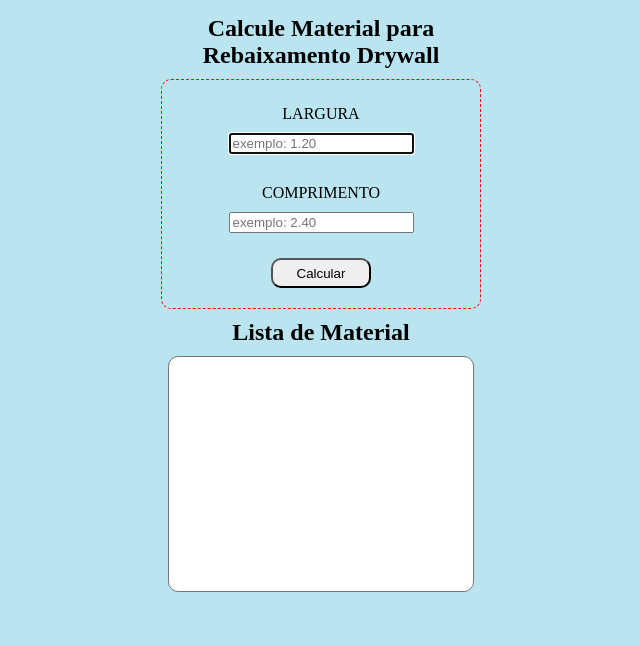
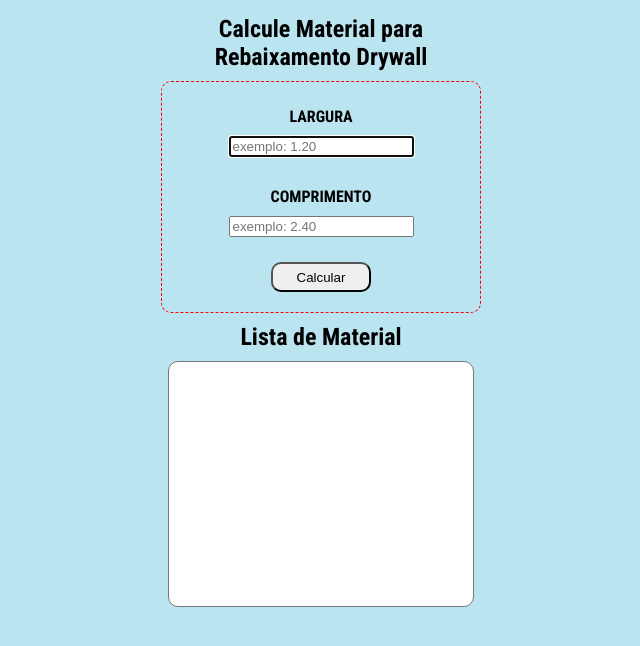
Before and after one commit to wurias/calculadoraDrywall, a plain HTML site: page index.html in a window 1280 px wide. Shown: the whole page, without its empty margins (324-964 px from the left). Drawn offline with Linux system fonts and the light colour scheme.

Commit message:
fase de teste

```diff
--- a/index.html
+++ b/index.html
@@ -5,6 +5,9 @@
     <meta http-equiv="X-UA-Compatible" content="IE=edge">
     <meta name="viewport" content="width=device-width, initial-scale=1.0">
     <link rel="stylesheet" href="style.css">
+    <link rel="preconnect" href="https://fonts.googleapis.com">
+	<link rel="preconnect" href="https://fonts.gstatic.com" crossorigin>
+	<link href="https://fonts.googleapis.com/css2?family=Roboto+Condensed:wght@400;700&display=swap" rel="stylesheet">
     <title>Calcula Drywall</title>
 </head>
 <body>
--- a/style.css
+++ b/style.css
@@ -2,6 +2,7 @@
     margin: 5px;
 }
 body {
+    font-family: 'Roboto Condensed', sans-serif;
     background: rgba(122, 204, 224, 0.514);
     width: 100%;
     text-align: center;
@@ -21,6 +22,7 @@ body {
     border-style: dashed;
     border-color: #f00;
     border-radius: 10px;
+    font-weight: bold;
 }
 
 button {
@@ -40,4 +42,5 @@ label {
     border-radius: 10px;
     text-align: center;
     font-size: 20px;
+    font-family: 'Roboto Condensed', sans-serif;
 }
```
